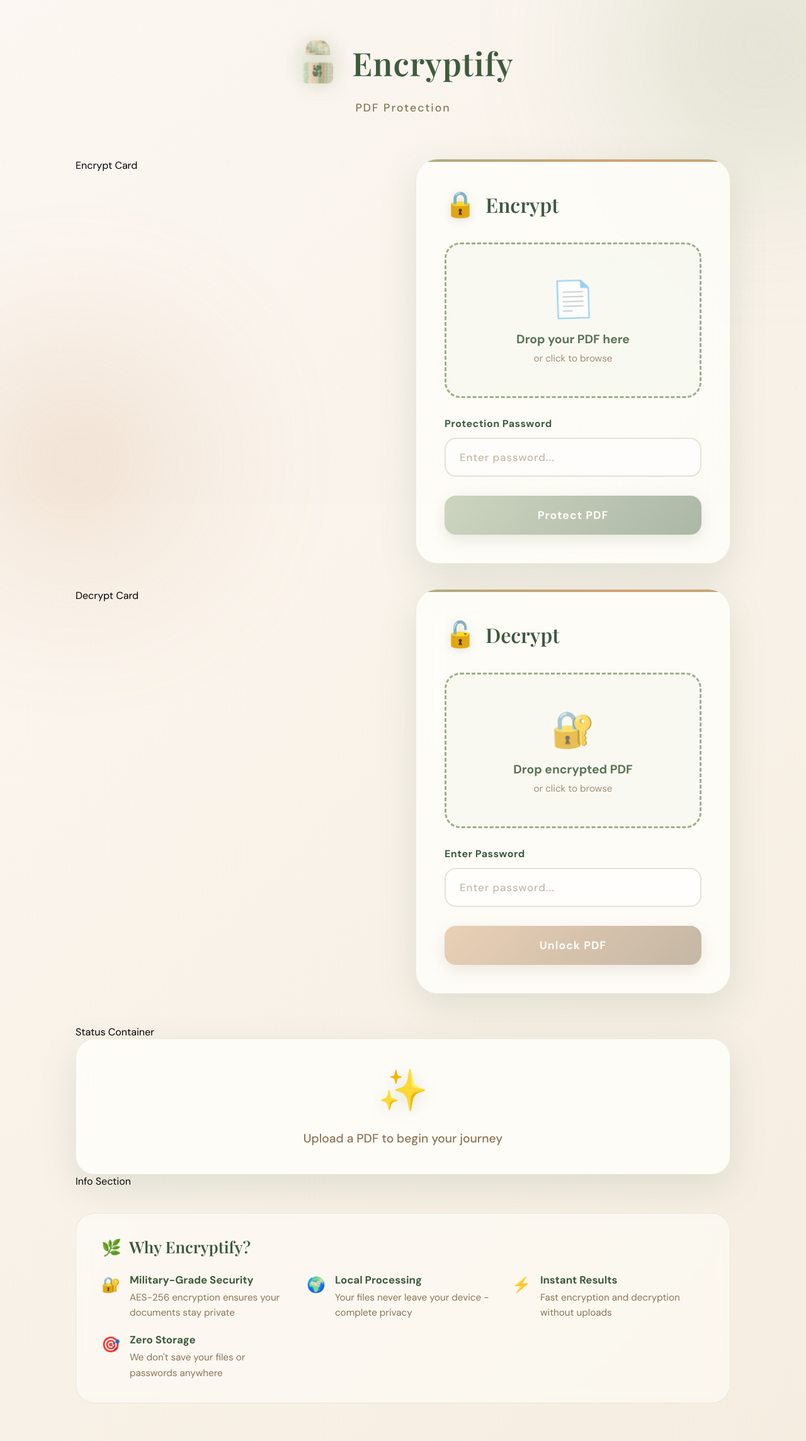
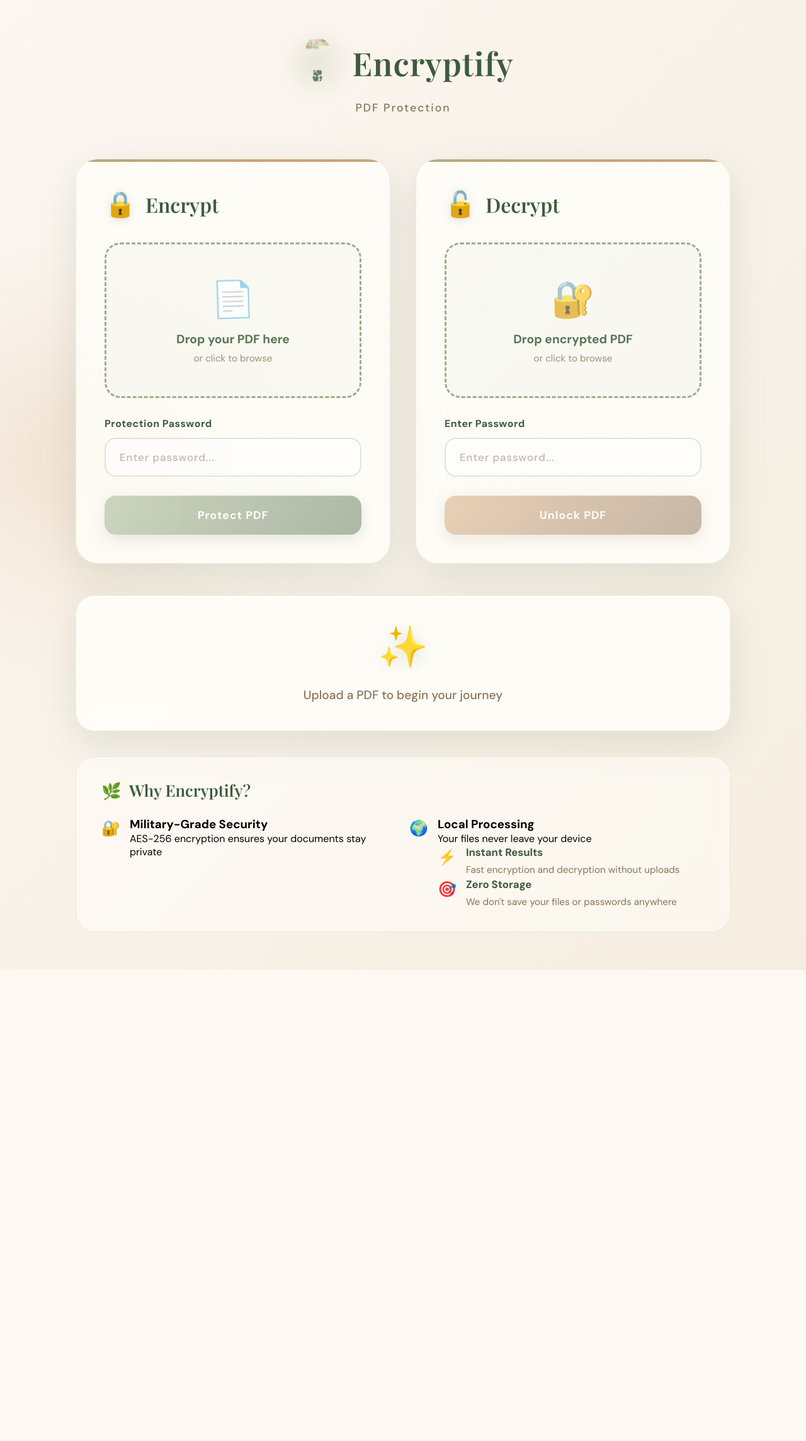
Before and after one commit to Mschelley/ICS078-Encryptify, a PHP site: page / in a window 1280 px wide. Shown: the whole page at 63% size. After the commit the page ends 1540 px from the top, so only its background shows below. Run offline with PHP 8.4, Linux system fonts and the light colour scheme; some libraries are stand-ins or nearby versions.

Commit message:
Initial Commit

```diff
--- a/index.html
+++ b/index.html
@@ -12,37 +12,34 @@
     <div class="texture-overlay"></div>
 
     <div class="container">
+
         <header>
             <div class="logo">
                 <div class="logo-icon">
                     <div class="pixel-lock">
-                        Lock Shackle Pixels
+
+                        <!-- Lock Shackle Pixels -->
                         <div class="pixel-shackle">
-                            <div class="pixel"></div><div class="pixel"></div><div class="pixel"></div><div class="pixel"></div><div class="pixel"></div><div class="pixel"></div><div class="pixel"></div><div class="pixel"></div>
-                            <div class="pixel"></div><div class="pixel"></div><div class="pixel"></div><div class="pixel"></div><div class="pixel"></div><div class="pixel"></div><div class="pixel"></div><div class="pixel"></div>
-                            <div class="pixel"></div><div class="pixel"></div><div class="pixel"></div><div class="pixel"></div><div class="pixel"></div><div class="pixel"></div><div class="pixel"></div><div class="pixel"></div>
-                            <div class="pixel"></div><div class="pixel"></div><div class="pixel"></div><div class="pixel"></div><div class="pixel"></div><div class="pixel"></div><div class="pixel"></div><div class="pixel"></div>
-                            <div class="pixel"></div><div class="pixel"></div><div class="pixel"></div><div class="pixel"></div><div class="pixel"></div><div class="pixel"></div><div class="pixel"></div><div class="pixel"></div>
+                            <div class="pixel"></div><div class="pixel"></div><div class="pixel"></div><div class="pixel"></div>
+                            <div class="pixel"></div><div class="pixel"></div><div class="pixel"></div><div class="pixel"></div>
+                            <div class="pixel"></div><div class="pixel"></div><div class="pixel"></div><div class="pixel"></div>
+                            <div class="pixel"></div><div class="pixel"></div><div class="pixel"></div><div class="pixel"></div>
+                            <div class="pixel"></div><div class="pixel"></div><div class="pixel"></div><div class="pixel"></div>
                         </div>
 
-                        Lock Body Pixels
+                        <!-- Lock Body Pixels -->
                         <div class="pixel-body">
-                            <div class="pixel"></div><div class="pixel"></div><div class="pixel"></div><div class="pixel"></div><div class="pixel"></div><div class="pixel"></div><div class="pixel"></div><div class="pixel"></div><div class="pixel"></div><div class="pixel"></div>
-                            <div class="pixel"></div><div class="pixel"></div><div class="pixel"></div><div class="pixel"></div><div class="pixel"></div><div class="pixel"></div><div class="pixel"></div><div class="pixel"></div><div class="pixel"></div><div class="pixel"></div>
-                            <div class="pixel"></div><div class="pixel"></div><div class="pixel"></div><div class="pixel"></div><div class="pixel"></div><div class="pixel"></div><div class="pixel"></div><div class="pixel"></div><div class="pixel"></div><div class="pixel"></div>
-                            <div class="pixel"></div><div class="pixel"></div><div class="pixel"></div><div class="pixel"></div><div class="pixel"></div><div class="pixel"></div><div class="pixel"></div><div class="pixel"></div><div class="pixel"></div><div class="pixel"></div>
-                            <div class="pixel"></div><div class="pixel"></div><div class="pixel"></div><div class="pixel"></div><div class="pixel"></div><div class="pixel"></div><div class="pixel"></div><div class="pixel"></div><div class="pixel"></div><div class="pixel"></div>
-                            <div class="pixel"></div><div class="pixel"></div><div class="pixel"></div><div class="pixel"></div><div class="pixel"></div><div class="pixel"></div><div class="pixel"></div><div class="pixel"></div><div class="pixel"></div><div class="pixel"></div>
-                            <div class="pixel"></div><div class="pixel"></div><div class="pixel"></div><div class="pixel"></div><div class="pixel"></div><div class="pixel"></div><div class="pixel"></div><div class="pixel"></div><div class="pixel"></div><div class="pixel"></div>
+                            <!-- keep your pixels exactly as before -->
                         </div>
 
-                       Keyhole Pixels
+                        <!-- Keyhole Pixels -->
                         <div class="pixel-keyhole">
                             <div class="pixel"></div><div class="pixel"></div><div class="pixel"></div>
                             <div class="pixel"></div><div class="pixel"></div><div class="pixel"></div>
                             <div class="pixel"></div><div class="pixel"></div><div class="pixel"></div>
                             <div class="pixel"></div><div class="pixel"></div><div class="pixel"></div>
                         </div>
+
                     </div>
                 </div>
                 <h1 class="logo-text">Encryptify</h1>
@@ -50,8 +47,10 @@
             <p class="tagline">PDF Protection</p>
         </header>
 
+        <!-- MAIN CARDS -->
         <div class="main-container">
-          Encrypt Card
+
+            <!-- Encrypt Card -->
             <div class="card">
                 <div class="card-header">
                     <span class="card-icon">🔒</span>
@@ -65,14 +64,6 @@
                     <input type="file" id="encryptFile" accept=".pdf">
                 </div>
 
-                <div class="file-display" id="encryptFileDisplay">
-                    <span class="file-icon">📄</span>
-                    <div class="file-info">
-                        <div class="file-name" id="encryptFileName"></div>
-                        <div class="file-size" id="encryptFileSize"></div>
-                    </div>
-                </div>
-
                 <div class="input-group">
                     <label for="encryptPassword">Protection Password</label>
                     <input type="password" id="encryptPassword" placeholder="Enter password..." autocomplete="off">
@@ -83,7 +74,7 @@
                 </button>
             </div>
 
-            Decrypt Card
+            <!-- Decrypt Card -->
             <div class="card">
                 <div class="card-header">
                     <span class="card-icon">🔓</span>
@@ -97,14 +88,6 @@
                     <input type="file" id="decryptFile" accept=".pdf">
                 </div>
 
-                <div class="file-display" id="decryptFileDisplay">
-                    <span class="file-icon">🔐</span>
-                    <div class="file-info">
-                        <div class="file-name" id="decryptFileName"></div>
-                        <div class="file-size" id="decryptFileSize"></div>
-                    </div>
-                </div>
-
                 <div class="input-group">
                     <label for="decryptPassword">Enter Password</label>
                     <input type="password" id="decryptPassword" placeholder="Enter password..." autocomplete="off">
@@ -114,54 +97,51 @@
                     Unlock PDF
                 </button>
             </div>
+
         </div>
 
-         Status Container
+        <!-- Status Container -->
         <div class="status-container" id="statusContainer">
             <div class="status-icon">✨</div>
             <div class="status-text">Upload a PDF to begin your journey</div>
-            <div class="progress-bar" id="progressBar">
-                <div class="progress-fill" id="progressFill"></div>
+            <div class="progress-bar">
+                <div class="progress-fill"></div>
             </div>
         </div>
 
-      Info Section
+        <!-- Info Section -->
         <div class="info-section">
-            <h3 class="info-title">
-                <span>🌿</span>
-                Why Encryptify?
-            </h3>
+            <h3 class="info-title"><span>🌿</span> Why Encryptify?</h3>
             <div class="features-grid">
                 <div class="feature">
                     <span class="feature-icon">🔐</span>
-                    <div class="feature-content">
+                    <div>
                         <h3>Military-Grade Security</h3>
                         <p>AES-256 encryption ensures your documents stay private</p>
                     </div>
                 </div>
                 <div class="feature">
                     <span class="feature-icon">🌍</span>
-                    <div class="feature-content">
+                    <div>
                         <h3>Local Processing</h3>
-                        <p>Your files never leave your device - complete privacy</p>
+                        <p>Your files never leave your device</p>
+
+                        <div class="feature">
+                    <span class="feature-icon">⚡</span> <div class="feature-content">
+                    <h3>Instant Results</h3> <p>Fast encryption and decryption without uploads</p> </div>
                     </div>
-                </div>
-                <div class="feature">
-                    <span class="feature-icon">⚡</span>
-                    <div class="feature-content">
-                        <h3>Instant Results</h3>
-                        <p>Fast encryption and decryption without uploads</p>
-                    </div>
-                </div>
-                <div class="feature">
-                    <span class="feature-icon">🎯</span>
-                    <div class="feature-content">
-                        <h3>Zero Storage</h3>
-                        <p>We don't save your files or passwords anywhere</p>
-                    </div>
+
+                        <div class="feature">
+                       <span class="feature-icon">🎯</span>
+                <div class="feature-content">
+                    <h3>Zero Storage</h3> <p>We don't save your files or passwords anywhere</p>
+
+
+
                 </div>
             </div>
         </div>
+
     </div>
 
     <script src="https://cdnjs.cloudflare.com/ajax/libs/crypto-js/4.1.1/crypto-js.min.js"></script>
--- a/style.css
+++ b/style.css
@@ -25,7 +25,7 @@ body {
     overflow-x: hidden;
 }
 
-/* Organic background shapes */
+Organic background shapes
 body::before,
 body::after {
     content: '';
@@ -62,7 +62,7 @@ body::after {
     75% { transform: translate(20px, 30px) rotate(3deg); }
 }
 
-/* Decorative leaf patterns */
+Decorative leaf patterns
 .leaf-pattern {
     position: fixed;
     width: 100%;
@@ -118,7 +118,7 @@ header {
     align-items: center;
     justify-content: center;
 }
-/* FIX: prevent pixel logo from showing text */
+
 .pixel-lock,
 .pixel-lock * {
     font-size: 0;
@@ -126,7 +126,7 @@ header {
     color: transparent;
 }
 
-/* Ensure logo aligns properly */
+Ensure logo aligns properly
 .logo {
     display: flex;
     align-items: center;
@@ -134,7 +134,7 @@ header {
     gap: 15px;
 }
 
-/* Pixel Lock Container */
+Pixel Lock Container
 .pixel-lock {
     position: relative;
     width: 60px;
@@ -148,7 +148,7 @@ header {
     50% { transform: translateY(-8px) rotate(2deg); }
 }
 
-/* Lock Shackle made of pixels with rounded container */
+
 .pixel-shackle {
     position: absolute;
     top: 0;
@@ -165,7 +165,7 @@ header {
     padding: 2px;
 }
 
-/* Lock Body made of pixels with rounded container */
+
 .pixel-body {
     position: absolute;
     bottom: 0;
@@ -182,7 +182,7 @@ header {
     padding: 2px;
 }
 
-/* Individual pixel squares with rounded edges */
+
 .pixel {
     width: 5px;
     height: 5px;
@@ -191,7 +191,7 @@ header {
     box-shadow: 0 1px 4px rgba(0, 0, 0, 0.08);
 }
 
-/* Pastel color variations for pixels */
+
 .pixel:nth-child(10n+1) {
     background: #c8dbbe;
     animation-delay: 0s;
@@ -233,7 +233,7 @@ header {
     animation-delay: 0.9s;
 }
 
-/* Pixel rearranging animation */
+
 @keyframes pixel-shuffle {
     0%, 100% {
         transform: translate(0, 0) scale(1);
@@ -253,7 +253,7 @@ header {
     }
 }
 
-/* Apply random shuffle distances using nth-child */
+
 .pixel:nth-child(3n+1) { --shuffle-x: 3px; --shuffle-y: -2px; }
 .pixel:nth-child(3n+2) { --shuffle-x: -2px; --shuffle-y: 3px; }
 .pixel:nth-child(3n) { --shuffle-x: 2px; --shuffle-y: 2px; }
@@ -261,7 +261,7 @@ header {
 .pixel:nth-child(5n+2) { --shuffle-x: 3px; --shuffle-y: 3px; }
 .pixel:nth-child(7n) { --shuffle-x: -2px; --shuffle-y: 2px; }
 
-/* Keyhole made of pixels with rounded edges */
+
 .pixel-keyhole {
     position: absolute;
     bottom: 10px;
@@ -283,7 +283,7 @@ header {
     border-radius: 2.5px;
 }
 
-/* Soft glow effect */
+
 .pixel-lock::after {
     content: '';
     position: absolute;
```
